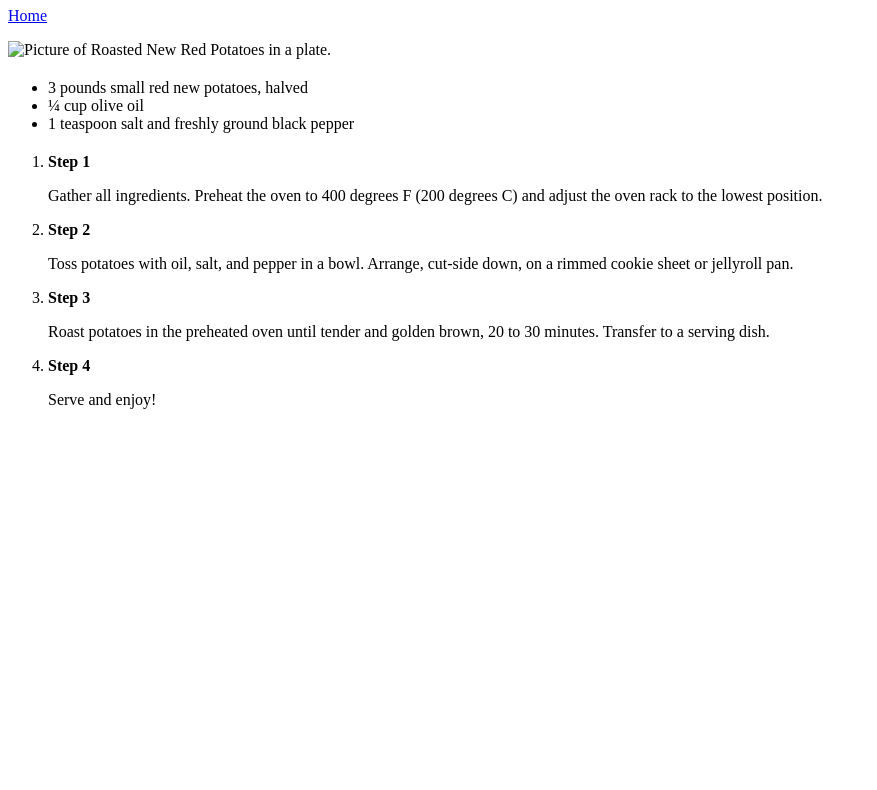
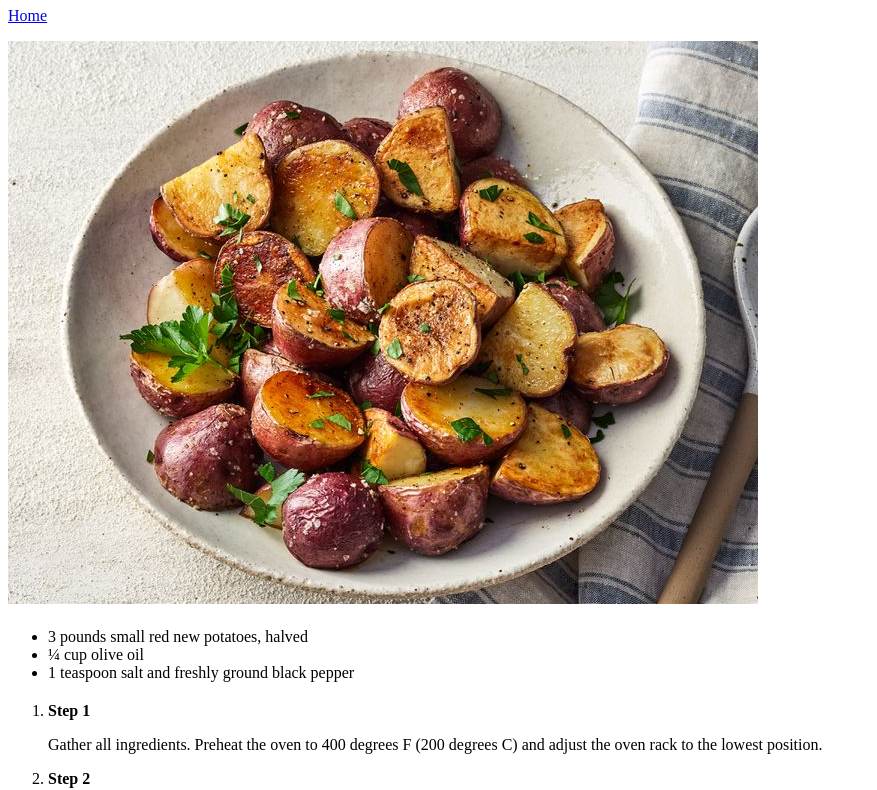
Before and after one commit to GilmsGabriel/odin-recipes, a plain HTML site: page recipes/roasted-new-red-potatoes.html in a window 1280 px wide. Shown: the part 73-863 px from the top of the page, without its empty margins (0-877 px from the left). Before the commit the page ends 800 px from the top, so only its background shows below. Drawn offline with Linux system fonts and the light colour scheme.

Commit message:
Add image to each new recipe

```diff
--- a/recipes/roasted-new-red-potatoes.html
+++ b/recipes/roasted-new-red-potatoes.html
@@ -10,7 +10,7 @@
     <p>
         <a href="/index.html" target="_blank" rel="noreferrer">Home</a>
     </p>
-    <img src="/images/recipes/" alt="Picture of Roasted New Red Potatoes in a plate.">
+    <img src="/images/recipes/roasted-new-red-potatoes.jpg" alt="Picture of Roasted New Red Potatoes in a plate.">
     <h2></h2>
     <ul>
         <li>3 pounds small red new potatoes, halved</li>
```
Also changed, not shown: recipes/chef-johns-fresh-salmon-cakes.html (+1 -1 lines), images/recipes/chef-john-salmon-cake-1.jpg (added), images/recipes/roasted-new-red-potatoes.jpg (added).
